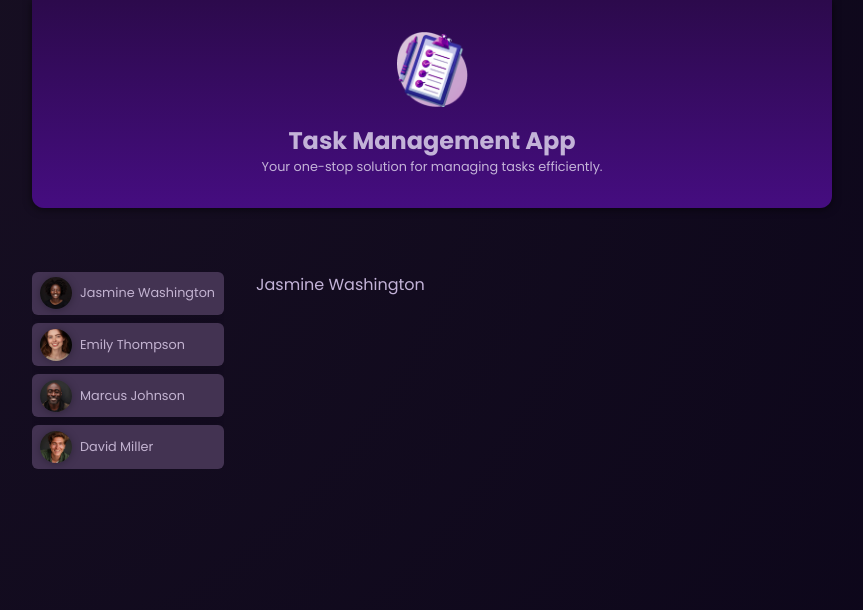
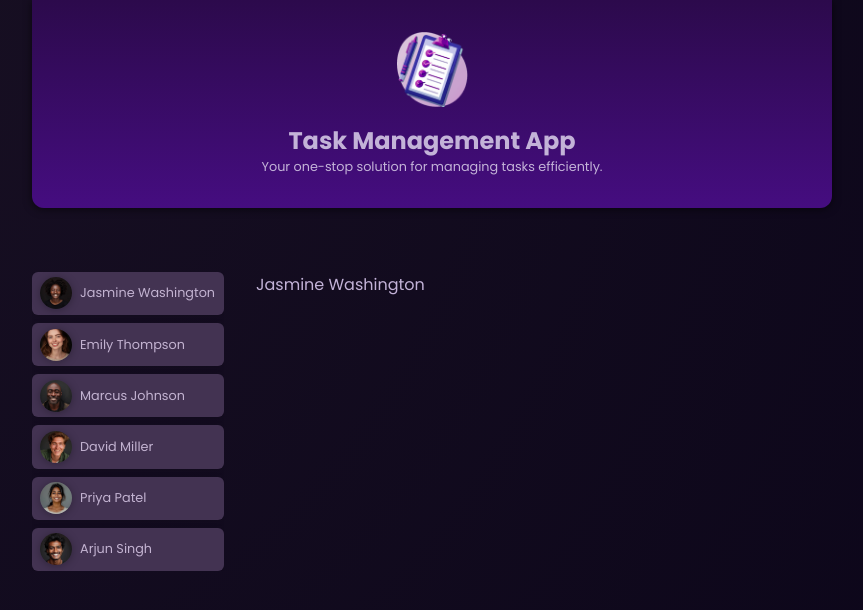
Before and after one commit to bassel-islam/01-starting-project, an Angular app: page / in a window 1280 px wide. Shown: the top 610 px of the page, without its empty margins (208-1071 px from the left). Built offline with nearby package versions, Linux system fonts and the light colour scheme.

Commit message:
Refactor app component to dynamically render user list using a loop instead of hardcoded entries

```diff
--- a/src/app/app.component.html
+++ b/src/app/app.component.html
@@ -1,30 +1,13 @@
 <app-header></app-header>
 <main>
   <ul id="users">
-    <li>
+    @for (u of users; track u.id) {
+      <li>
       <app-user
-        [user]="users[0]"
-        (select)="onSelectUser($event)"
-      />
+        [user]="u"
+        (select)="onSelectUser($event)"/>
     </li>
-    <li>
-      <app-user
-        [user]="users[1]"
-        (select)="onSelectUser($event)"
-      />
-    </li>
-    <li>
-      <app-user
-        [user]="users[2]"
-        (select)="onSelectUser($event)"
-      />
-    </li>
-    <li>
-      <app-user
-        [user]="users[3]"
-        (select)="onSelectUser($event)"
-      />
-    </li>
+    }
   </ul>
   <app-tasks [userName]="selectedUser?.name"/>
 </main>
```
